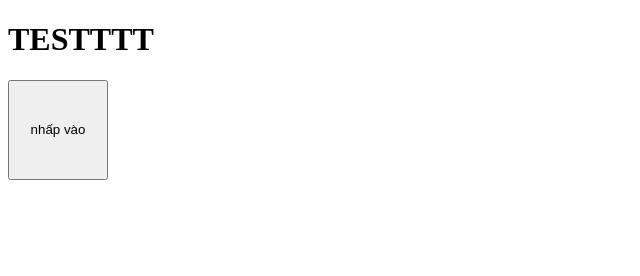
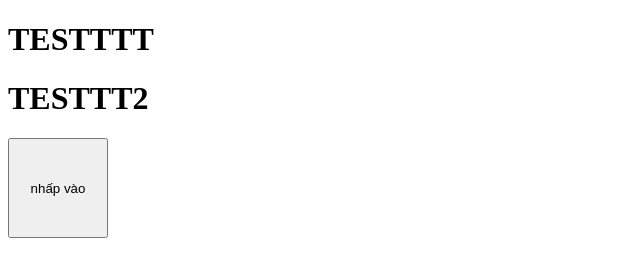
Before and after one commit to gittbin/product_sell_clother, a plain HTML site: page item2/AI/test.html in a window 1280 px wide. Shown: the whole page, without its empty margins (0-640 px from the left). Drawn offline with Linux system fonts and the light colour scheme.

Commit message:
Update test.html

```diff
--- a/item2/AI/test.html
+++ b/item2/AI/test.html
@@ -19,6 +19,7 @@
 </form> -->
 
 <h1>TESTTTT</h1>
+<h1>TESTTT2</h1>
 <button style="height: 100px; width: 100px;" class="button"> nhấp vào</button>
 
 
```
